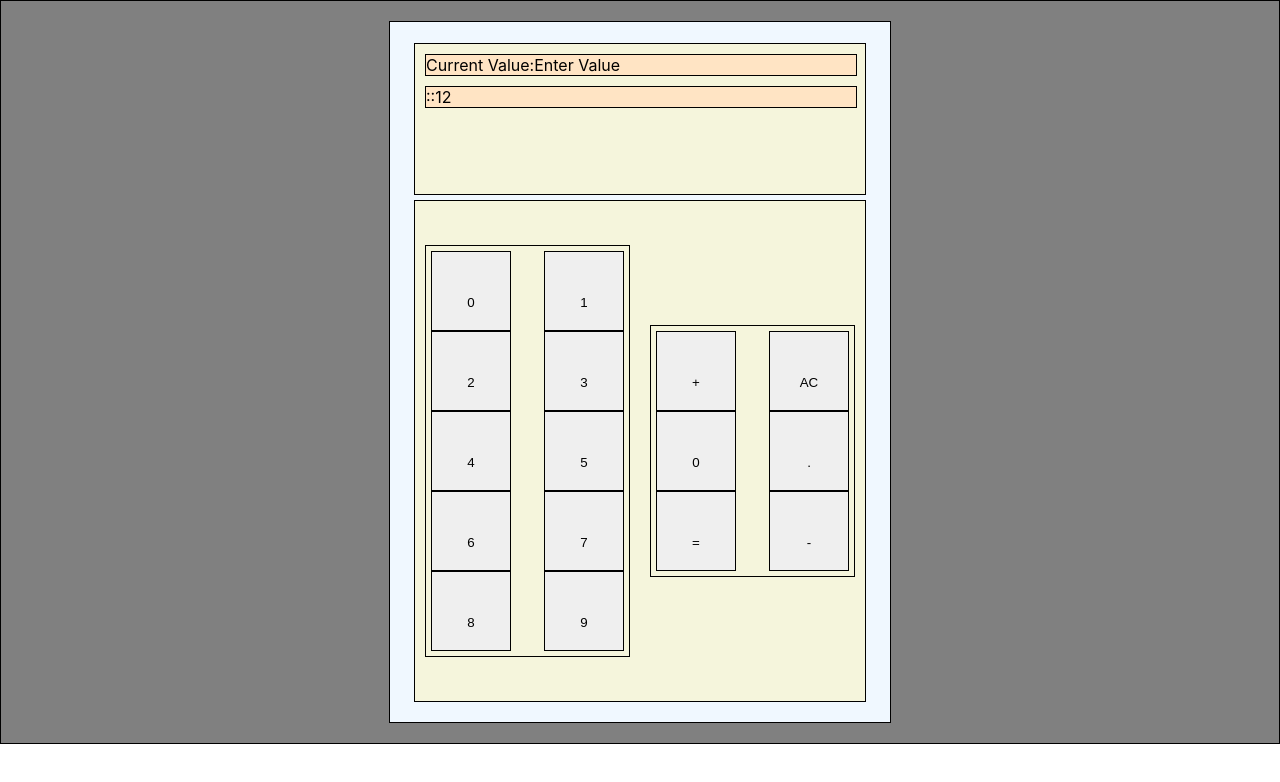
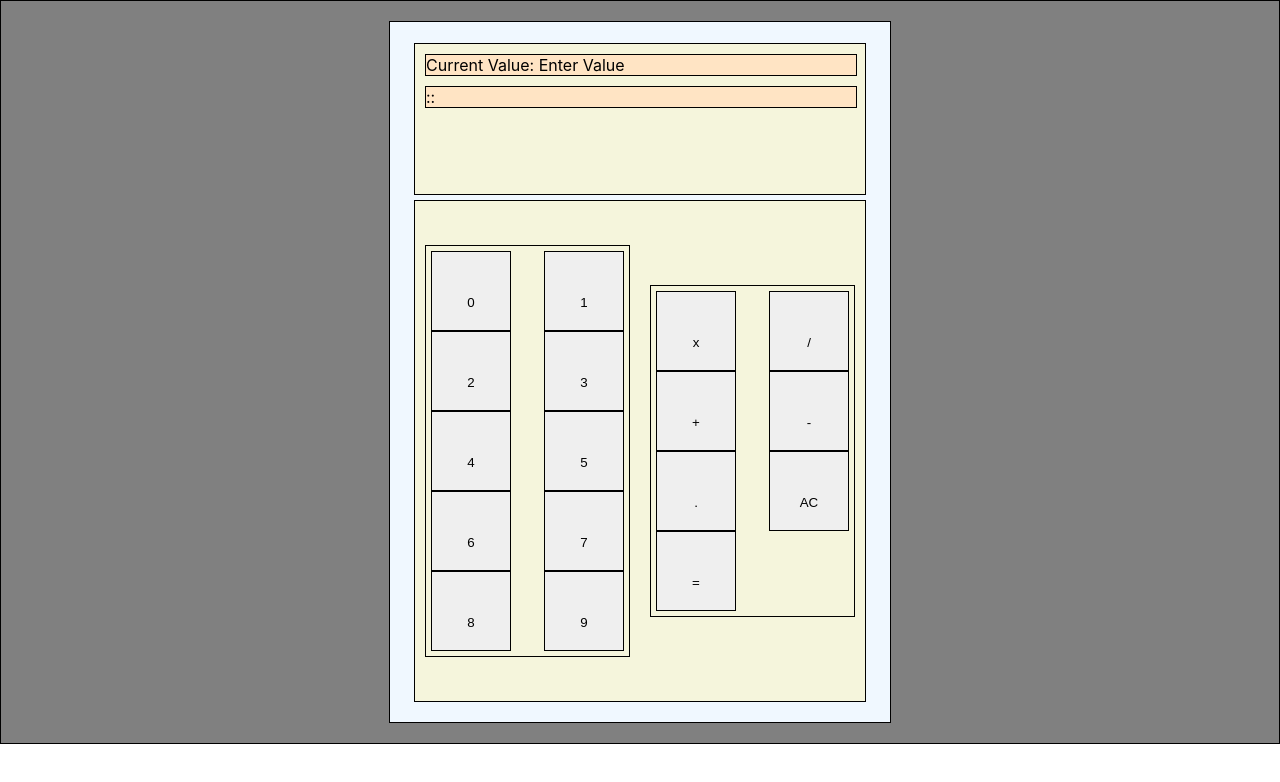
Before and after one commit to MoxElliot/calculator, a React (Create React App) app: page / in a window 1280 px wide. Shown: the top 782 px of the page. Built offline with nearby package versions, Linux system fonts and the light colour scheme.

Commit message:
calculator now evaluates string

```diff
--- a/src/App.js
+++ b/src/App.js
@@ -8,14 +8,12 @@ class App extends React.Component {
     super(props);
     this.state = {
       lastDisplay: "Enter Value",
-      fullDisplay: [1, 2]
+      fullDisplay: []
     }
   }
 
    onNumberKeyClick = (e) => {
 
-    console.log(this.state.lastDisplay)
-    console.log(this.state.fullDisplay)
     if((e.key >= 0) && (e.key <= 9))
     {
     this.setState({
@@ -26,12 +24,29 @@ class App extends React.Component {
   }}
 
 
-  changeNum = (numberKey) => {        {/*// https://www.geeksforgeeks.org/how-to-pass-data-from-child-component-to-its-parent-in-reactjs/
-callback function to pass state (child data = numberKey) up from child component (NumberButtonSection)*/}
+  changeDisplay = (displayKey) => {
+    this.setState({
+      lastDisplay: displayKey,
+      fullDisplay: [...this.state.fullDisplay, displayKey]
+
+    });
+  };
+
+  clearDisplay = () => {
 
     this.setState({
-      lastDisplay: numberKey,
-      fullDisplay: [...this.state.fullDisplay, numberKey]
+      lastDisplay: "Enter Value",
+      fullDisplay: []
+
+    });
+  };
+
+  evaluateDisplay = () => {
+
+    const equation = this.state.fullDisplay.join("").replace("x", "*")
+    this.setState({
+      lastDisplay: "Enter Value",
+      fullDisplay: [eval(equation)]
 
     });
   };
@@ -43,15 +58,21 @@ callback function to pass state (child data = numberKey) up from child component
         <div className="calculator-container" style={{backgroundColor: "aliceblue"}}>
           <div className="display-container" style={{backgroundColor: "beige"}}>
             <div className="display" id="display" style={{ backgroundColor: "bisque" }}>
-             Current Value:{this.state.lastDisplay}
+             Current Value: {this.state.lastDisplay}
             </div>
             <div className="display" id="display" style={{ backgroundColor: "bisque" }}>
-             ::{this.state.fullDisplay}
+             :: {this.state.fullDisplay}
             </div>
           </div>
           <div className="button-container" style={{backgroundColor: "beige"}}>
-            <NumberButtonSection numberToDisplay={this.changeNum}/> {/* passing callback function from child as a props from teh parent component*/}
-            <OperatorButton />
+            <NumberButtonSection numberToDisplay={this.changeDisplay}/> {/* passing callback function from child as a props from the parent component*/}
+
+            <div className="buttons" id="operator-buttons">
+            <OperatorButtonSection operatorToDisplay={this.changeDisplay} />
+            <ClearButton value={"AC"} key={"AC"} id={"AC"} operatorToDisplay={this.clearDisplay}/>
+            <EqualButton value={"="} key={"="} id={"equals"} operatorToDisplay={this.evaluateDisplay}/>
+            </div>
+
           </div>
         </div>
     </div>
@@ -62,9 +83,9 @@ callback function to pass state (child data = numberKey) up from child component
 
 const NumberButtonSection = (props) => {
 
-  const nums = [0, 1, 2, 3, 4, 5, 6, 7, 8, 9]
+  const nums = [[0, "zero"], [1, "one"], [2, "two"], [3, "three"], [4, "four"], [5, "five"], [6, "six"], [7, "seven"], [8, "eight"], [9, "nine"]]
   const numButtons = nums.map(num =>
-    <NumberButton value={num} key={num} id={num} numberToDisplay={props.numberToDisplay} />
+    <NumberButton value={num[0]} key={num[0]} id={num[1]} numberToDisplay={props.numberToDisplay} />
     );
     return (
       <div className="buttons" id="number-buttons">
@@ -74,41 +95,70 @@ const NumberButtonSection = (props) => {
 }
 const NumberButton = (props) => {
 
-  const onNumberButtonPush = (e) => {   {/* child compoenet calls the parent callback using props and passes data back to parent */}
+  const onButtonPush = (e) => {   /* child compoenet calls the parent callback using props and passes data back to parent */
+
     props.numberToDisplay(props.value);
     e.preventDefault()
   }
-
+  console.log(props.value)
   return (
-      <button className="button" id="number-button" onClick={onNumberButtonPush}>
+      <button className="button" id={props.id}onClick={onButtonPush}>
         {props.value}
       </button>
   )
 }
 
-const OperatorButton = () => {
+const OperatorButtonSection = (props) => {
+
+  const ops = [["x", "multiply"], ["/", "divide"], ["+", "add"], ["-", "subtract"], [".", "decimal"]]
+  const opsButtons = ops.map(op =>
+    <OperatorButton value={op[0]} key={op[0]} id={op[1]} operatorToDisplay={props.operatorToDisplay} />
+    );
+    return (
+      <>
+        {opsButtons}
+
+      </>
+    )
+}
+const OperatorButton = (props) => {
+
+  const onButtonPush = (e) => {   /* child compoenet calls the parent callback using props and passes data back to parent */
+
+    props.operatorToDisplay(props.value);
+    e.preventDefault()
+  }
+
   return (
-<div className="buttons" id="operator-buttons">
-  <button id="add" className="button">
-  +
-</button>
-<button id="clear" className="button">
-  AC
-</button>
-<button id="zero" className="button">
-  0
-</button>
-<button id="decimal" className="button">
-  .
-</button>
-<button id="equals" className="button">
+      <button className="button" id={props.id} onClick={onButtonPush}>
+        {props.value}
+      </button>
+  )
+}
+
+const ClearButton = (props) => {
+  const onButtonPush = (e) => {   /* child compoenet calls the parent callback using props and passes data back to parent */
+
+  props.operatorToDisplay(props.value);
+  e.preventDefault()
+}
+  return (
+  <button id="clear" className="button" onClick={onButtonPush}>
+    AC
+  </button>
+)}
+
+const EqualButton = (props) => {
+
+  const onButtonPush = (e) => {   /* child compoenet calls the parent callback using props and passes data back to parent */
+
+  props.operatorToDisplay(props.value);
+  e.preventDefault()
+}
+  return (
+
+<button id="equals" className="button" onClick={onButtonPush}>
   =
 </button>
-<button id="subtract" className="button">
-  -
-</button>
-</div>
-
-)
-}
+)}
 export default App;
```
